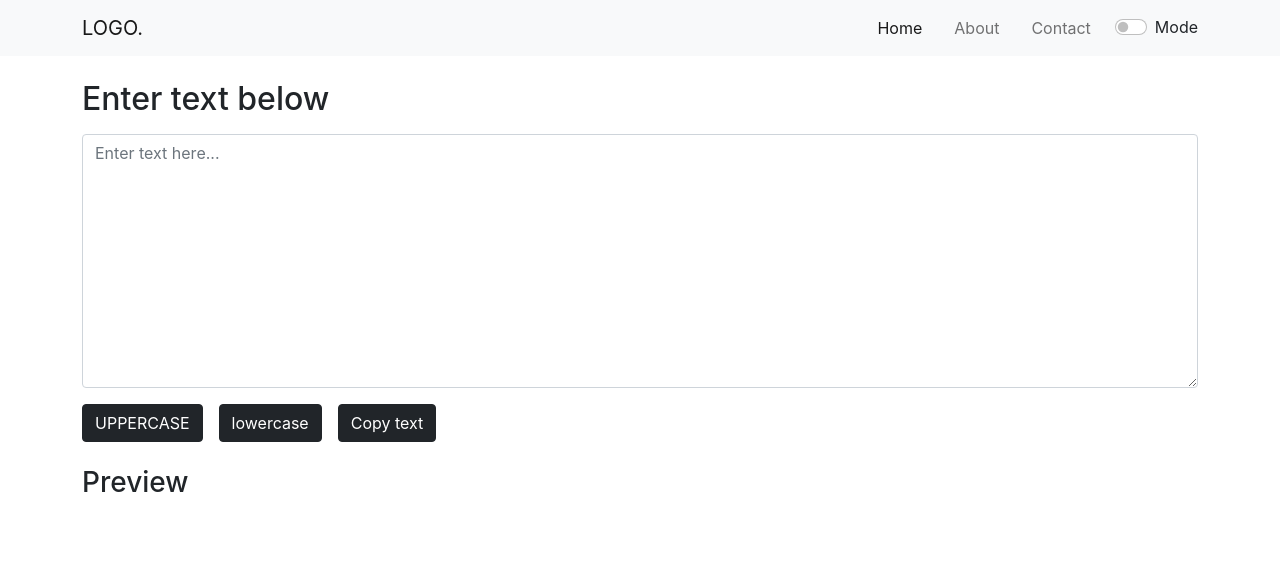
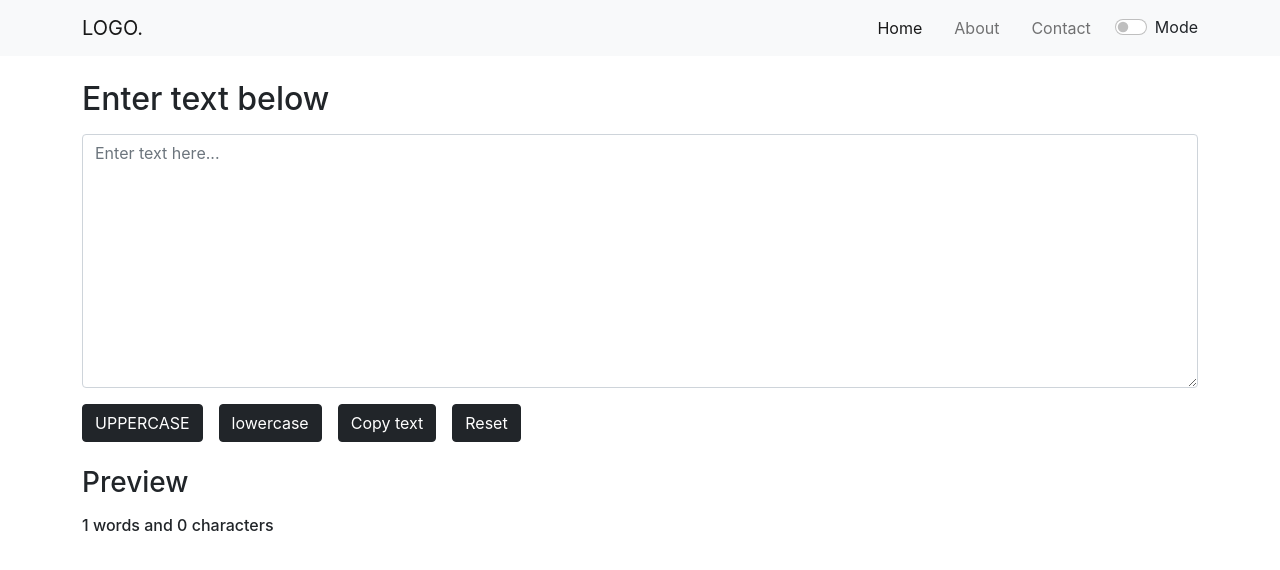
Before and after one commit to ratnexh/react, a React (Create React App) app: page / in a window 1280 px wide. Shown: the top 570 px of the page. Built offline with nearby package versions, Linux system fonts and the light colour scheme.

Commit message:
changes to textform.js

```diff
--- a/src/components/Textform.js
+++ b/src/components/Textform.js
@@ -2,13 +2,17 @@ import React, { useState } from 'react';
 export default function Textform(props) {
 
     const handleonClick = () => {
-        let newText = text.toUpperCase()
+        let newText = text.toUpperCase();
         setText(newText);
     }
 
     const handlednClick = () => {
-        let newText = text.toLowerCase()
+        let newText = text.toLowerCase();
         setText(newText);
+    }
+
+    const handleClear = () => {
+        setText("");
     }
 
     const handleupChange = (e) => {
@@ -26,13 +30,15 @@ export default function Textform(props) {
     return (
         <>
             <div className="container">
-                <h2 class="mt-4">Enter text below</h2>
+                <h2 className={`mt-4 text-${props.mode==='dark' ?'light':'dark'}`}>Enter text below</h2>
                 <textarea className="form-control my-3" value={text} id="myText" rows="10" placeholder="Enter text here..." onChange={handleupChange}/>
                 <button className={`btn btn-${props.mode === 'dark' ? 'light':'dark'}`} onClick={handleonClick}>UPPERCASE</button>
                 <button className={`btn btn-${props.mode === 'dark' ? 'light':'dark'} mx-3`} onClick={handlednClick}>lowercase</button>
                 <button className={`btn btn-${props.mode === 'dark' ? 'light':'dark'}`} onClick={handleCopy}>Copy text</button>
-                <h3 className="mt-4">Preview</h3>
+                <button className={`btn btn-${props.mode === 'dark' ? 'light':'dark'} mx-3`} onClick={handleClear}>Reset</button>
+                <h3 className={`mt-4 text-${props.mode==='dark' ?'light':'dark'}`}>Preview</h3>
                 <p>{text}</p>
+                <h6 class="mt-3">{text.split(" ").length} words and {text.length} characters</h6>
             </div>
         </>
     )
```
